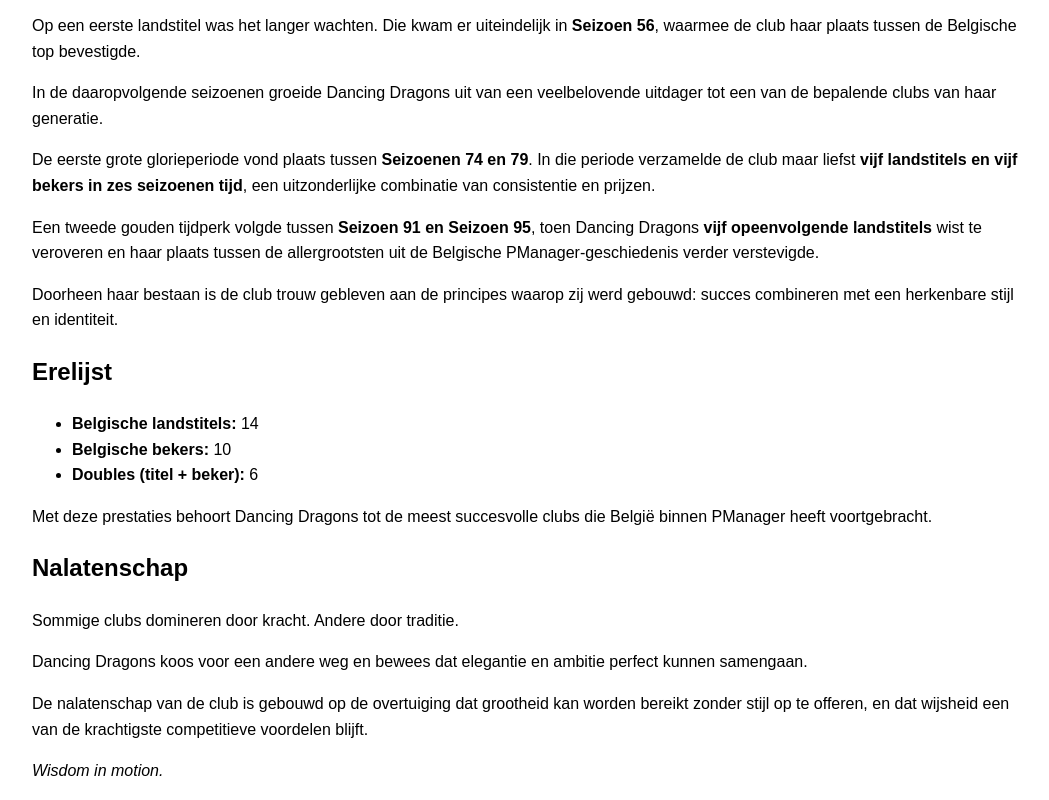
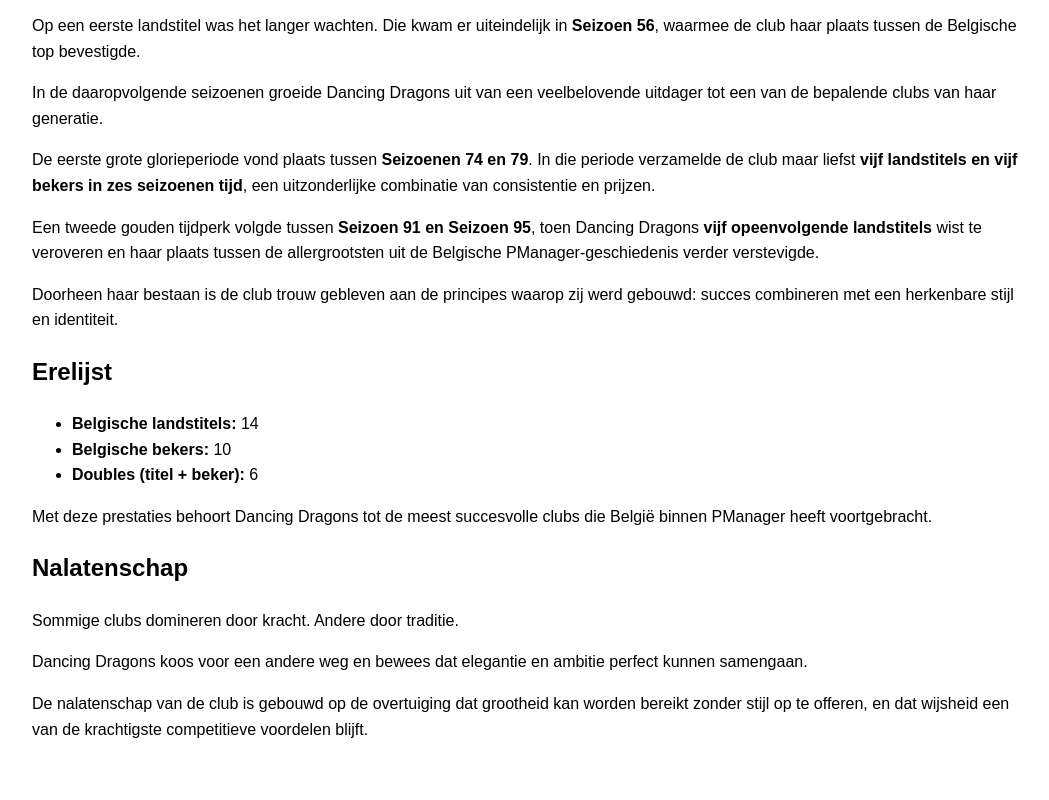
Before and after one commit to FrozenPenguin-PM/PManager, a plain HTML site: page nl/dragons.html in a window 1280 px wide. Shown: the part 1922-2722 px from the top of the page, without its empty margins (108-1157 px from the left). After the commit the page ends 2680 px from the top, so only its background shows below. Drawn offline with Linux system fonts and the light colour scheme.

Commit message:
Update dragons.html

```diff
--- a/nl/dragons.html
+++ b/nl/dragons.html
@@ -129,8 +129,4 @@ Dancing Dragons koos voor een andere weg en bewees dat elegantie en ambitie perf
 De nalatenschap van de club is gebouwd op de overtuiging dat grootheid kan worden bereikt zonder stijl op te offeren, en dat wijsheid een van de krachtigste competitieve voordelen blijft.
 </p>
 
-<p>
-<em>Wisdom in motion.</em>
-</p>
-
 </body>
```
